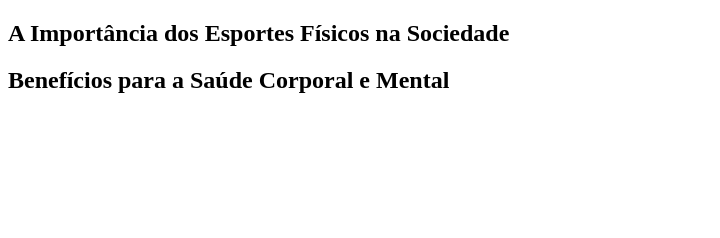
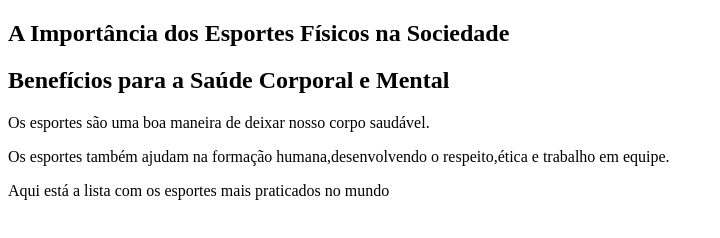
Before and after one commit to joaobazzanini345/prova-html-css-Jo-o-Gabriel, a plain HTML site: page index.html in a window 1280 px wide. Shown: the whole page, without its empty margins (0-720 px from the left). Drawn offline with Linux system fonts and the light colour scheme.

Commit message:
Criei três parágrafos no Index

```diff
--- a/index.html
+++ b/index.html
@@ -8,5 +8,11 @@
 <body>
    <h2>A Importância dos Esportes Físicos na Sociedade</h2>
    <h2>Benefícios para a Saúde Corporal e Mental</h2>
+
+   <p>Os esportes são uma boa maneira de deixar nosso corpo saudável.</p>
+
+   <p>Os esportes também ajudam na formação humana,desenvolvendo o respeito,ética e trabalho em equipe.</p>
+
+   <p>Aqui está a lista com os esportes mais praticados no mundo</p>
 </body>
 </html>
```
